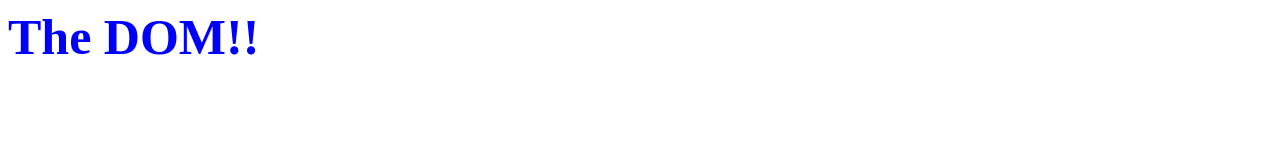
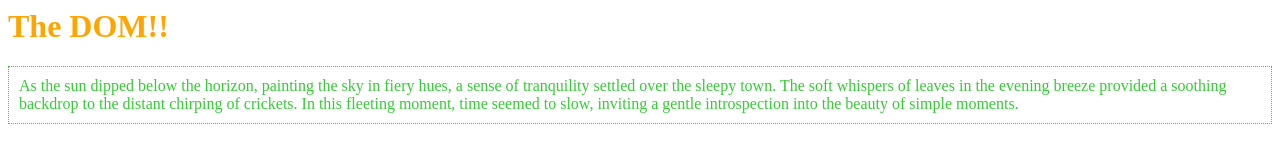
Before and after one commit to arpit5492/DOM-and-JQuery-tutorial, a plain HTML site: page index.html in a window 1280 px wide. Drawn offline with Linux system fonts and the light colour scheme.

Commit message:
Initial commit

```diff
--- a/index.html
+++ b/index.html
@@ -4,10 +4,19 @@
     <meta http-equiv="X-UA-Compatible" content="IE=edge">
     <meta name="viewport" content="width=device-width, initial-scale=1.0">
     <title>DOM</title>
+    <link rel="stylesheet" href="./styles.css">
 </head>
 <body>
     <h1 style="color: orange;">The DOM!!</h1>
 
+    <p>
+        As the sun dipped below the horizon, painting the sky in fiery hues,
+        a sense of tranquility settled over the sleepy town. The soft whispers
+        of leaves in the evening breeze provided a soothing backdrop to the
+        distant chirping of crickets. In this fleeting moment, time seemed to
+        slow, inviting a gentle introspection into the beauty of simple moments.
+    </p>
+
     <script src="./script.js"></script>
 </body>
 </html>
--- a/script.js
+++ b/script.js
@@ -1,11 +1,8 @@
-const header = document.querySelector("h1");
-console.log(header);
+const error = document.querySelector("p");
+console.log(error);
 
-// header.setAttribute("style", "margin: 50px;"); // Using setAttribute() it overwrites the color property. This is a big drawback of setAttribute()
-// Instead we can use .style property as below:
-console.log(header.style);
+console.log(error.classList);
+error.classList.add("error"); // add a class
+error.classList.remove("error"); //remove a class
 
-header.style.margin = '50px';
-header.style.color = 'blue';
-header.style.margin = ''; // Removes the margin
-header.style.fontSize = '50px';
+error.classList.add("success"); // add a class
--- /dev/null
+++ b/styles.css
@@ -0,0 +1,10 @@
+.error{
+    padding: 10px;
+    color: crimson;
+    border: 1px dotted crimson;
+}
+.success{
+    padding: 10px;
+    color: limegreen;
+    border: 1px dotted limegreen;
+}
```
